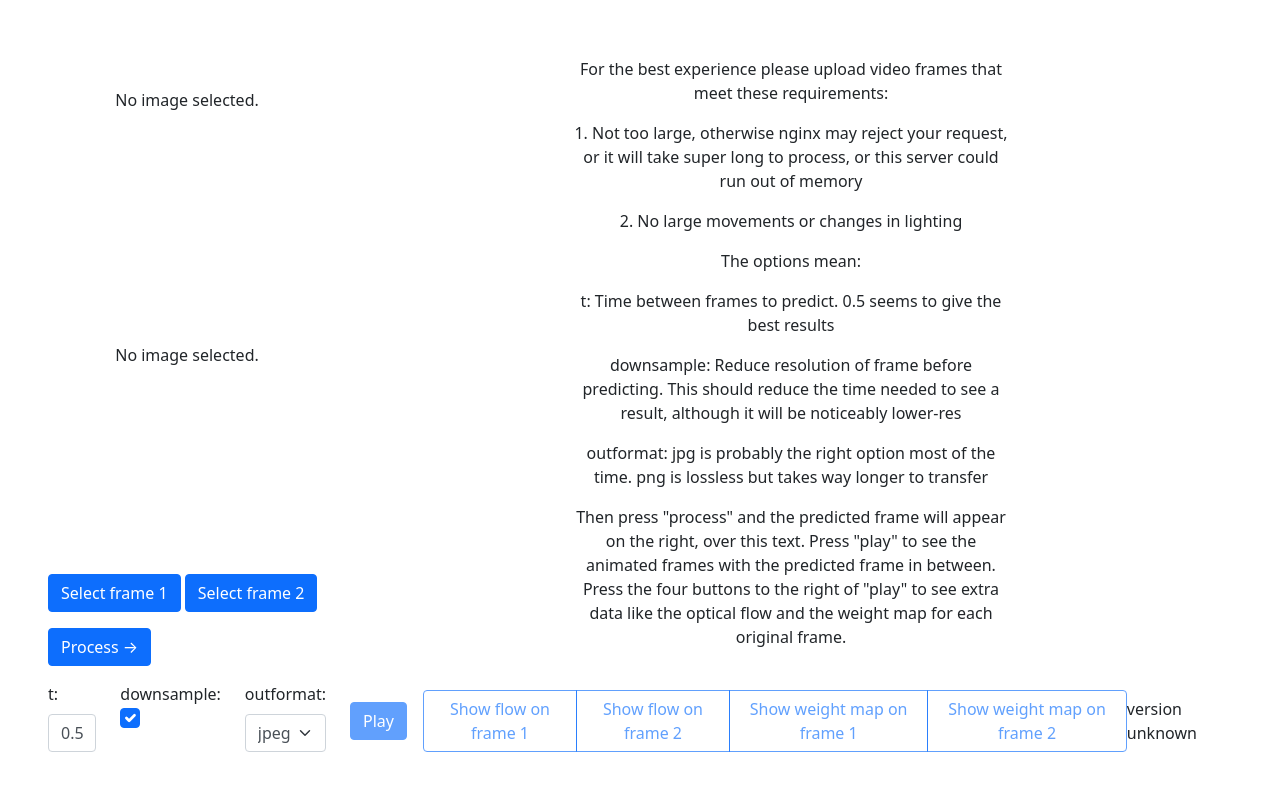
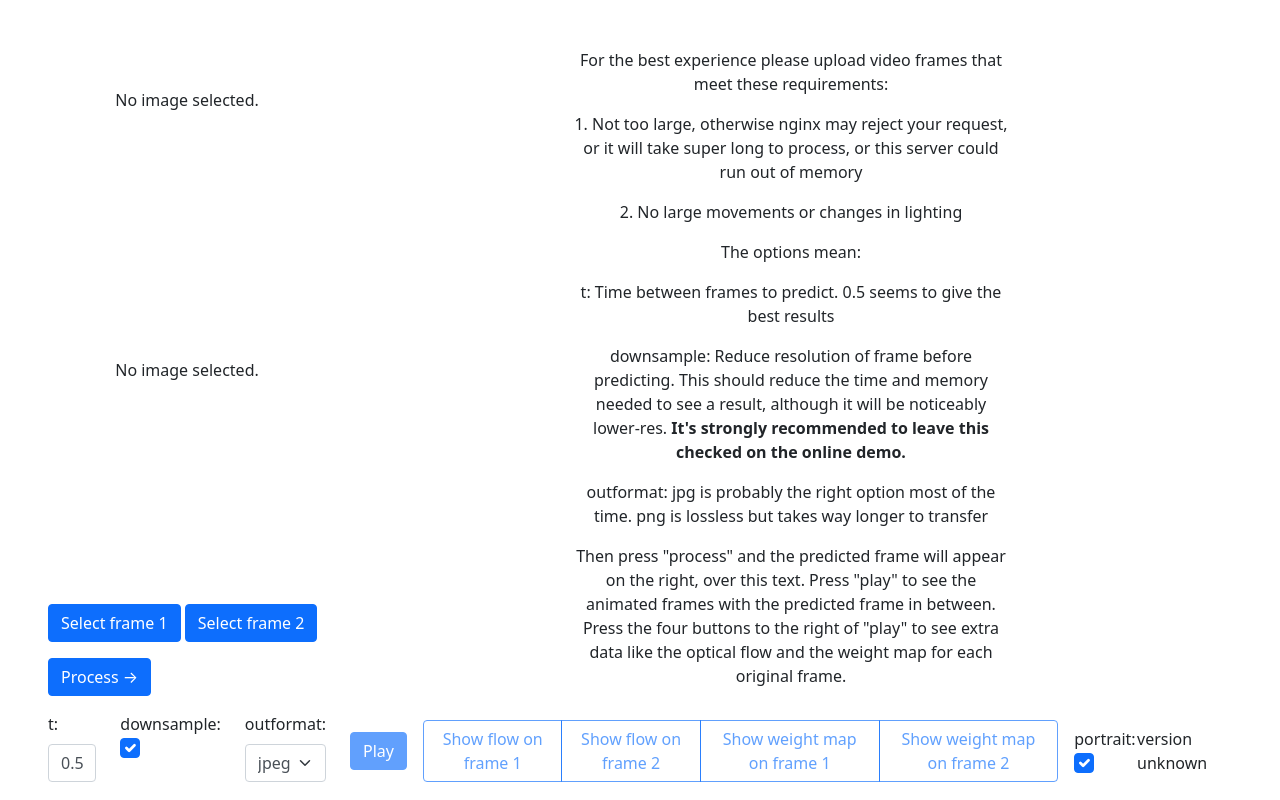
Before and after one commit to nik0sc/ai-demo, a Flask app: page / in a window 1280 px wide. Run offline with Flask 2, Linux system fonts and the light colour scheme; some libraries are stand-ins or nearby versions.

Commit message:
tolerate portrait mode

```diff
--- a/app.py
+++ b/app.py
@@ -136,6 +136,8 @@ def process():
         return "Can't parse data url or no image selected", 400
     try:
         t = float(request.form['t'])
+        if not 0 <= t <= 1:
+            return f"Invalid t: {t}", 400
     except (ValueError, KeyError):
         t = 0.5
 
--- a/static/app.js
+++ b/static/app.js
@@ -52,6 +52,14 @@
           $("#result-flow-2").attr("src", data.extra.flow_t_1);
           $("#result-wm-1").attr("src", data.extra.w1);
           $("#result-wm-2").attr("src", data.extra.w2);
+
+          const { naturalHeight, naturalWidth } = $("#result-image-2")[0];
+
+          if (naturalHeight > naturalWidth) {
+            $("#result-w100").prop("checked", true).change();
+          } else {
+            $("#result-w100").prop("checked", false).change();
+          }
         },
         "json"
       )
@@ -117,5 +125,13 @@
       $("#result-image-3").css("visibility", "visible");
       $("#result-wm-2").css("visibility", "visible");
     });
+
+    $("#result-w100").change(function () {
+      if (this.checked) {
+        $("#result-container img").removeClass("w-100").addClass("h-100");
+      } else {
+        $("#result-container img").addClass("w-100").removeClass("h-100");
+      }
+    });
   });
 })();
--- a/templates/index.html
+++ b/templates/index.html
@@ -19,12 +19,20 @@
       crossorigin="anonymous"
     ></script>
     <script src="../static/app.js"></script>
+    <style>
+      .app-left-image {
+        max-height: 33vh;
+      }
+      .app-right-image {
+        max-height: 80vh;
+      }
+    </style>
   </head>
   <body class="p-3 p-md-5 position-absolute h-100 w-100 d-flex">
     <div class="row">
       <div class="col-md-3 d-flex flex-column">
         <div class="flex-fill" id="image-container-1">
-          <img class="img-fluid" id="image-1" />
+          <img class="img-fluid app-left-image" id="image-1" />
           <div
             class="d-flex justify-content-center mt-3"
             id="image-placeholder-1"
@@ -33,7 +41,7 @@
           </div>
         </div>
         <div class="flex-fill" id="image-container-2">
-          <img class="img-fluid" id="image-2" />
+          <img class="img-fluid app-left-image" id="image-2" />
           <div
             class="d-flex justify-content-center mt-3"
             id="image-placeholder-2"
@@ -117,26 +125,35 @@
       </div>
       <div class="col-md-9 d-flex flex-column">
         <div class="flex-md-grow-1 position-relative" id="result-container">
-          <img class="img-fluid position-absolute w-100" id="result-image-1" />
-          <img class="img-fluid position-absolute w-100" id="result-image-2" />
-          <img class="img-fluid position-absolute w-100" id="result-image-3" />
           <img
-            class="img-fluid position-absolute w-100 --extra"
+            class="img-fluid position-absolute w-100 app-right-image"
+            id="result-image-1"
+          />
+          <img
+            class="img-fluid position-absolute w-100 app-right-image"
+            id="result-image-2"
+          />
+          <img
+            class="img-fluid position-absolute w-100 app-right-image"
+            id="result-image-3"
+          />
+          <img
+            class="img-fluid position-absolute w-100 app-right-image --extra"
             id="result-flow-1"
             style="opacity: 0.5;"
           />
           <img
-            class="img-fluid position-absolute w-100 --extra"
+            class="img-fluid position-absolute w-100 app-right-image --extra"
             id="result-flow-2"
             style="opacity: 0.5;"
           />
           <img
-            class="img-fluid position-absolute w-100 --extra"
+            class="img-fluid position-absolute w-100 app-right-image --extra"
             id="result-wm-1"
             style="opacity: 0.7;"
           />
           <img
-            class="img-fluid position-absolute w-100 --extra"
+            class="img-fluid position-absolute w-100 app-right-image --extra"
             id="result-wm-2"
             style="opacity: 0.7;"
           />
@@ -159,8 +176,12 @@
               </p>
               <p>
                 downsample: Reduce resolution of frame before predicting. This
-                should reduce the time needed to see a result, although it will
-                be noticeably lower-res
+                should reduce the time and memory needed to see a result,
+                although it will be noticeably lower-res.
+                <strong>
+                  It's strongly recommended to leave this checked on the online
+                  demo.
+                </strong>
               </p>
               <p>
                 outformat: jpg is probably the right option most of the time.
@@ -178,13 +199,13 @@
         </div>
         <div
           class="pt-3 d-flex align-items-center"
-          style="z-index: 1;"
+          style="z-index: 1; background-color: white;"
           id="result-control-container"
         >
           <button type="button" class="btn btn-primary mr-3" id="play" disabled>
             Play
           </button>
-          <div id="extra-control-container" class="btn-group" role="group">
+          <div id="extra-control-container" class="btn-group mr-3" role="group">
             <button
               type="button"
               class="btn btn-outline-primary"
@@ -218,6 +239,17 @@
               Show weight map on frame 2
             </button>
           </div>
+          <div>
+            <label for="result-w100" class="form-check-label">
+              portrait:
+            </label>
+            <input
+              type="checkbox"
+              id="result-w100"
+              class="form-check-input"
+              checked="false"
+            />
+          </div>
           <span class="ml-auto">version {{GIT_REV}}</span>
         </div>
       </div>
```
